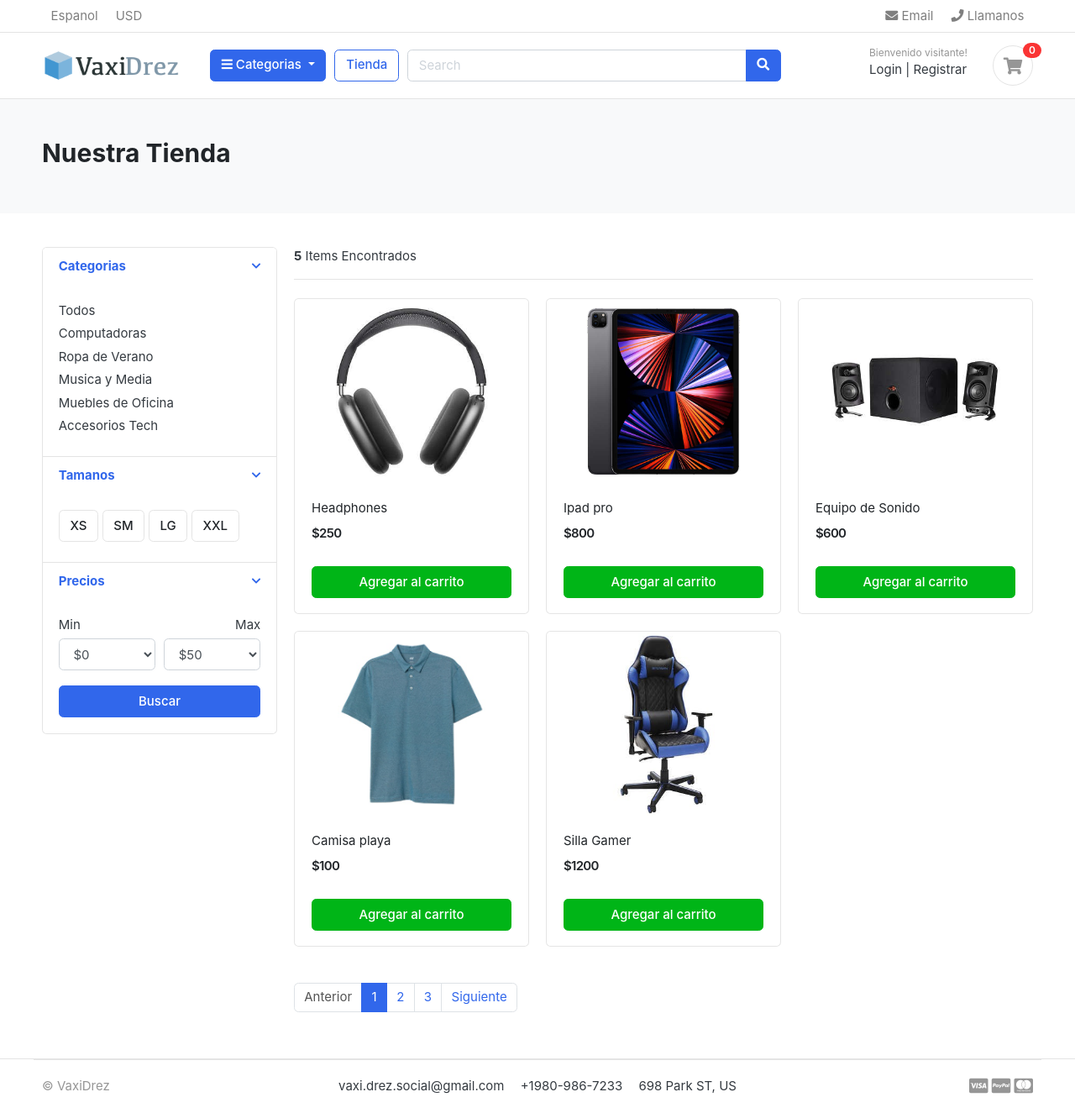
After one commit to yohovani/Ecommerce-Django, a Django app: page /store/ in a window 1280 px wide. The commit adds this page. Shown: the whole page at 84% size. Run offline with Django 4.2, Linux system fonts and the light colour scheme; data comes from the database, SQL or seed files in the repository; parts of the project's set-up code (start-up, migrations or seed data) failed here and were passed over; some web fonts are replaced.

Commit message:
Pagina de inicio de la tienda y filtro por categorias

```diff
--- /dev/null
+++ b/category/context_processors.py
@@ -0,0 +1,5 @@
+from .models import Category
+
+def menu_links(request):
+    links = Category.objects.all()
+    return dict(links=links)
--- a/category/models.py
+++ b/category/models.py
@@ -2,6 +2,7 @@
 from pyexpat import model
 from tabnanny import verbose
 from django.db import models
+from django.urls import reverse
 
 # Create your models here.
 
@@ -16,5 +17,9 @@
         verbose_name = 'category'
         verbose_name_plural = 'categories'
 
+
+    def get_url(self):
+        return reverse('products_by_category', args=[self.slug])
+
     def __str__(self):
         return self.category_name
--- a/ecomerce/settings.py
+++ b/ecomerce/settings.py
@@ -65,6 +65,7 @@
                 'django.template.context_processors.request',
                 'django.contrib.auth.context_processors.auth',
                 'django.contrib.messages.context_processors.messages',
+                'category.context_processors.menu_links',
             ],
         },
     },
--- a/ecomerce/urls.py
+++ b/ecomerce/urls.py
@@ -14,12 +14,14 @@
     2. Add a URL to urlpatterns:  path('blog/', include('blog.urls'))
 """
 from django.contrib import admin
-from django.urls import path
+from django.urls import path, include
 from . import views
 from django.conf.urls.static import static
 from django.conf import settings
 
+
 urlpatterns = [
     path('admin/', admin.site.urls),
     path('',views.home, name="home"),
+    path('store/',include('store.urls')),
 ] + static(settings.MEDIA_URL, document_root=settings.MEDIA_ROOT)
--- /dev/null
+++ b/store/urls.py
@@ -0,0 +1,7 @@
+from django.urls import path
+from . import views
+
+urlpatterns = [
+    path('',views.store,name="store"),
+    path('<slug:category_slug>', views.store, name='products_by_category'),
+]
--- a/store/views.py
+++ b/store/views.py
@@ -1,3 +1,25 @@
-from django.shortcuts import render
+from math import prod
+from django.shortcuts import render, get_object_or_404
+from .models import Product
+from category.models import Category
+
 
 # Create your views here.
+def store(request, category_slug=None):
+    categorias = None
+    products = None
+
+    if category_slug != None:
+        categorias = get_object_or_404(Category, slug=category_slug)
+        products = Product.objects.filter(category=categorias, is_available=True)
+        product_count = products.count()
+    else:
+        products = Product.objects.all().filter(is_available=True)
+        product_count = products.count()
+
+    context = {
+        'products': products,
+        'product_count': product_count,
+    }
+
+    return render(request, "store/store.html", context)
--- a/templates/includes/navbar.html
+++ b/templates/includes/navbar.html
@@ -37,11 +37,10 @@
                     <i class="fa fa-bars"></i> Categorias
                 </button>
                 <div class="dropdown-menu">
-                    <a class="dropdown-item" href="#">Electronica / Tv, Audio </a>
-                    <a class="dropdown-item" href="#">Auto / Transporte</a>
-                    <a class="dropdown-item" href="#">Ropa Moda / Textiles </a>
-                    <a class="dropdown-item" href="#">Casa & Jardin / Construccion / Luces </a>
-                    <a class="dropdown-item" href="#">Computadoras / Telefonos </a>
+                    <a class="dropdown-item" href="{% url 'store' %}">Todos</a>
+                    {% for category in links %}
+                        <a class="dropdown-item" href="{{category.get_url}}">{{category.category_name}} </a>
+                    {% endfor %}
                 </div>
             </div>  <!-- category-wrap.// -->
         </div> <!-- col.// -->
--- /dev/null
+++ b/templates/store/store.html
@@ -0,0 +1,170 @@
+{% extends 'base.html' %}
+
+{% block content %}
+<!-- ========================= SECTION PAGETOP ========================= -->
+<section class="section-pagetop bg">
+    <div class="container">
+        <h2 class="title-page">Nuestra Tienda</h2>
+
+    </div> <!-- container //  -->
+    </section>
+    <!-- ========================= SECTION INTRO END// ========================= -->
+
+    <!-- ========================= SECTION CONTENT ========================= -->
+<section class="section-content padding-y">
+    <div class="container">
+
+    <div class="row">
+        <aside class="col-md-3">
+
+    <div class="card">
+        <article class="filter-group">
+            <header class="card-header">
+                <a href="#" data-toggle="collapse" data-target="#collapse_1" aria-expanded="true" class="">
+                    <i class="icon-control fa fa-chevron-down"></i>
+                    <h6 class="title">Categorias</h6>
+                </a>
+            </header>
+            <div class="filter-content collapse show" id="collapse_1" style="">
+                <div class="card-body">
+
+                    <ul class="list-menu">
+                        <li><a href="{% url 'store' %}">Todos</a></li>
+                        {% for category in links %}
+                            <li><a href="{{category.get_url}}">{{category.category_name}}</a></li>
+                        {% endfor %}
+                    </ul>
+
+                </div> <!-- card-body.// -->
+            </div>
+        </article> <!-- filter-group  .// -->
+        <article class="filter-group">
+            <header class="card-header">
+                <a href="#" data-toggle="collapse" data-target="#collapse_4" aria-expanded="true" class="">
+                    <i class="icon-control fa fa-chevron-down"></i>
+                    <h6 class="title">Tamanos </h6>
+                </a>
+            </header>
+            <div class="filter-content collapse show" id="collapse_4" style="">
+                <div class="card-body">
+                  <label class="checkbox-btn">
+                    <input type="checkbox">
+                    <span class="btn btn-light"> XS </span>
+                  </label>
+
+                  <label class="checkbox-btn">
+                    <input type="checkbox">
+                    <span class="btn btn-light"> SM </span>
+                  </label>
+
+                  <label class="checkbox-btn">
+                    <input type="checkbox">
+                    <span class="btn btn-light"> LG </span>
+                  </label>
+
+                  <label class="checkbox-btn">
+                    <input type="checkbox">
+                    <span class="btn btn-light"> XXL </span>
+                  </label>
+            </div><!-- card-body.// -->
+            </div>
+        </article> <!-- filter-group .// -->
+
+        <article class="filter-group">
+            <header class="card-header">
+                <a href="#" data-toggle="collapse" data-target="#collapse_3" aria-expanded="true" class="">
+                    <i class="icon-control fa fa-chevron-down"></i>
+                    <h6 class="title">Precios </h6>
+                </a>
+            </header>
+            <div class="filter-content collapse show" id="collapse_3" style="">
+                <div class="card-body">
+
+                    <div class="form-row">
+                    <div class="form-group col-md-6">
+                      <label>Min</label>
+                      <!-- <input class="form-control" placeholder="$0" type="number"> -->
+                          <select class="mr-2 form-control">
+                            <option value="0">$0</option>
+                            <option value="50">$50</option>
+                            <option value="100">$100</option>
+                            <option value="150">$150</option>
+                            <option value="200">$200</option>
+                            <option value="500">$500</option>
+                            <option value="1000">$1000</option>
+                        </select>
+                    </div>
+                    <div class="form-group text-right col-md-6">
+                      <label>Max</label>
+                          <select class="mr-2 form-control">
+                            <option value="50">$50</option>
+                            <option value="100">$100</option>
+                            <option value="150">$150</option>
+                            <option value="200">$200</option>
+                            <option value="500">$500</option>
+                            <option value="1000">$1000</option>
+                            <option value="2000">$2000+</option>
+                        </select>
+                    </div>
+                    </div> <!-- form-row.// -->
+                    <button class="btn btn-block btn-primary">Buscar</button>
+                </div><!-- card-body.// -->
+            </div>
+        </article> <!-- filter-group .// -->
+
+    </div> <!-- card.// -->
+
+        </aside> <!-- col.// -->
+        <main class="col-md-9">
+
+    <header class="border-bottom mb-4 pb-3">
+            <div class="form-inline">
+                <span class="mr-md-auto"><b>{{product_count}}</b> Items Encontrados </span>
+
+            </div>
+    </header><!-- sect-heading -->
+
+    <div class="row">
+        {% for product in products %}
+            <div class="col-md-4">
+                <figure class="card card-product-grid">
+                    <div class="img-wrap">
+
+                        <img src="{{product.images.url}}">
+
+                    </div> <!-- img-wrap.// -->
+                    <figcaption class="info-wrap">
+                        <div class="fix-height">
+                            <a href="./product-detail.html" class="title">{{product.product_name}}</a>
+                            <div class="price-wrap mt-2">
+                                <span class="price">${{product.price}}</span>
+                            </div> <!-- price-wrap.// -->
+                        </div>
+                        <a href="#" class="btn btn-block btn-success">Agregar al carrito </a>
+                    </figcaption>
+                </figure>
+            </div> <!-- col.// -->
+        {% endfor %}
+
+    </div> <!-- row end.// -->
+
+
+    <nav class="mt-4" aria-label="Page navigation sample">
+      <ul class="pagination">
+        <li class="page-item disabled"><a class="page-link" href="#">Anterior</a></li>
+        <li class="page-item active"><a class="page-link" href="#">1</a></li>
+        <li class="page-item"><a class="page-link" href="#">2</a></li>
+        <li class="page-item"><a class="page-link" href="#">3</a></li>
+        <li class="page-item"><a class="page-link" href="#">Siguiente</a></li>
+      </ul>
+    </nav>
+
+        </main> <!-- col.// -->
+
+    </div>
+
+    </div> <!-- container .//  -->
+    </section>
+    <!-- ========================= SECTION CONTENT END// ========================= -->
+
+    {% endblock %}
```
Also changed, not shown: ecomerce/views.py (+7 -1 lines), templates/home.html (+11 -71 lines).
